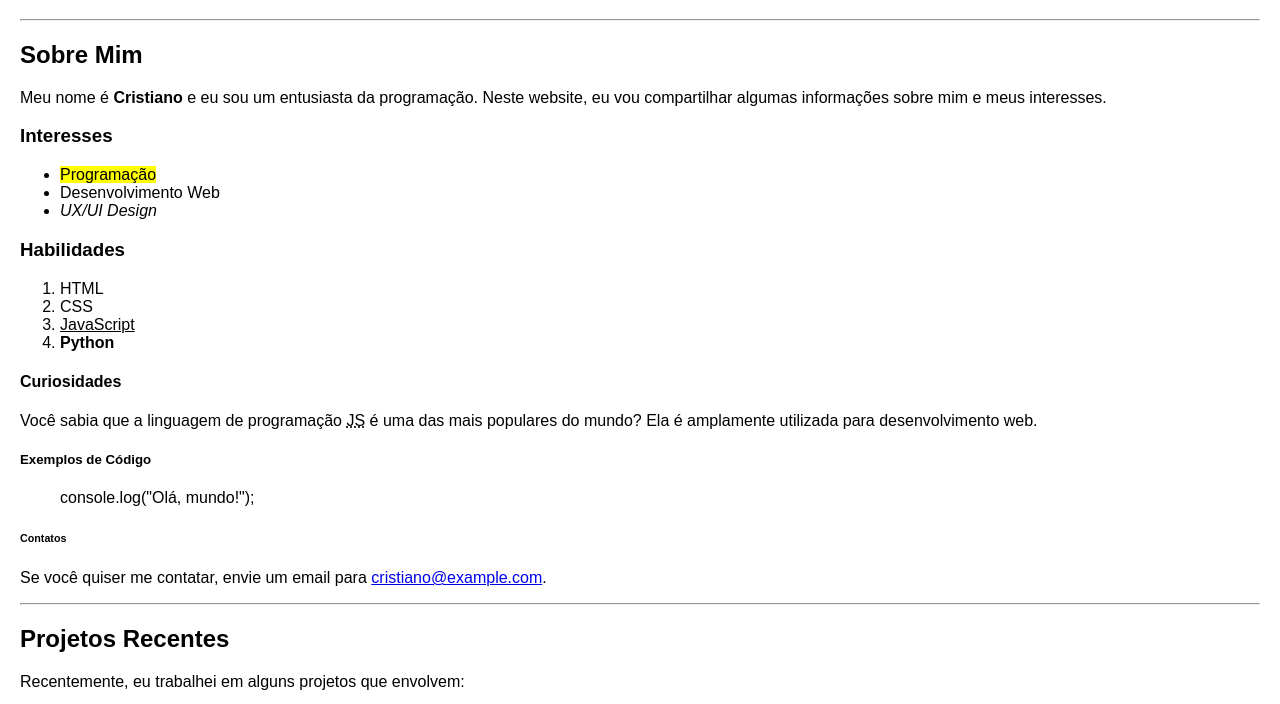
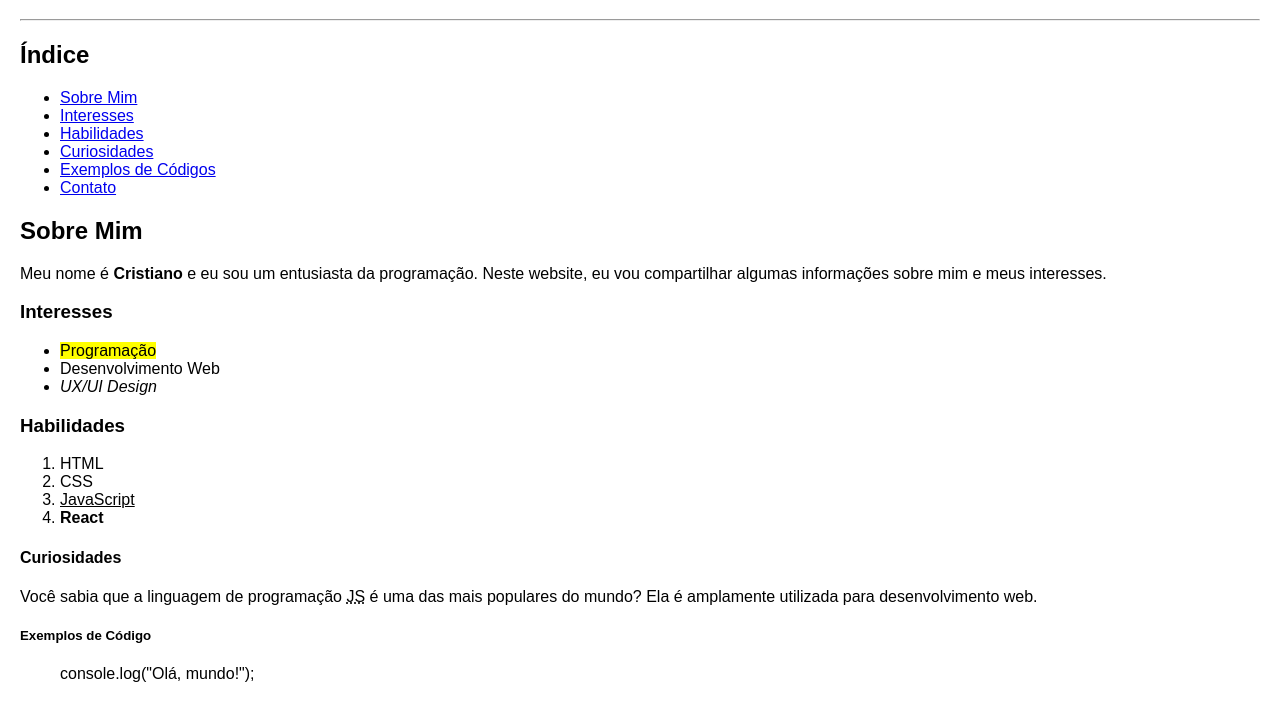
Before and after one commit to crispenna123/Desafio-Criando-Uma-pagina-HTML, a plain HTML site: page index.html in a window 1280 px wide. Shown: the part 61-765 px from the top of the page. Drawn offline with Linux system fonts and the light colour scheme.

Commit message:
Update index.html
Adicionando uma lista de navegação pela página

```diff
--- a/index.html
+++ b/index.html
@@ -15,6 +15,15 @@
 
     <h1>Bem-vindo ao Meu Website</h1>
     <hr/>
+    <h2>Índice</h2>
+    <ul>
+        <li><a href="#">Sobre Mim</a></li>
+        <li><a href="#">Interesses</a></li>
+        <li><a href="#">Habilidades</a></li>
+        <li><a href="#">Curiosidades</a></li>
+        <li><a href="#">Exemplos de Códigos</a></li>
+        <li><a href="#">Contato</a></li>
+    </ul>
     <h2>Sobre Mim</h2>
     <p>Meu nome é <strong>Cristiano</strong> e eu sou um entusiasta da programação. Neste website, eu vou compartilhar algumas informações sobre mim e meus interesses.</p>
 
@@ -30,7 +39,7 @@
         <li>HTML</li>
         <li>CSS</li>
         <li><u>JavaScript</u></li>
-        <li><strong>Python</strong></li>
+        <li><strong>React</strong></li>
     </ol>
 
     <h4>Curiosidades</h4>
```
